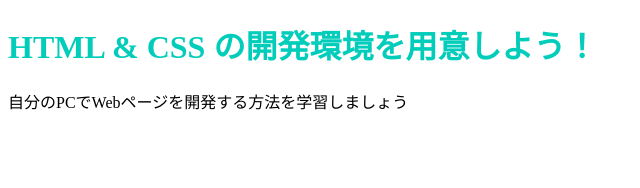
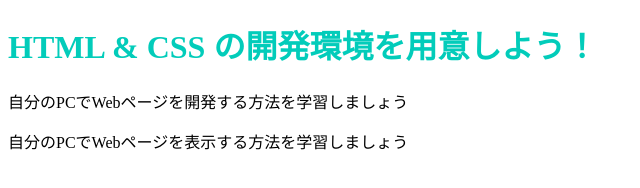
Before and after one commit to jiroswengpm/jiroswengpm.github.io, a plain HTML site: page index.html in a window 1280 px wide. Shown: the whole page, without its empty margins (0-640 px from the left). Drawn offline with Linux system fonts and the light colour scheme.

Commit message:
Update index.html

```diff
--- a/index.html
+++ b/index.html
@@ -8,5 +8,6 @@
   <body>
     <h1 class="title">HTML & CSS の開発環境を用意しよう！</h1>
     <p>自分のPCでWebページを開発する方法を学習しましょう</p>
+    <p>自分のPCでWebページを表示する方法を学習しましょう</p>
   </body>
 </html>
```
